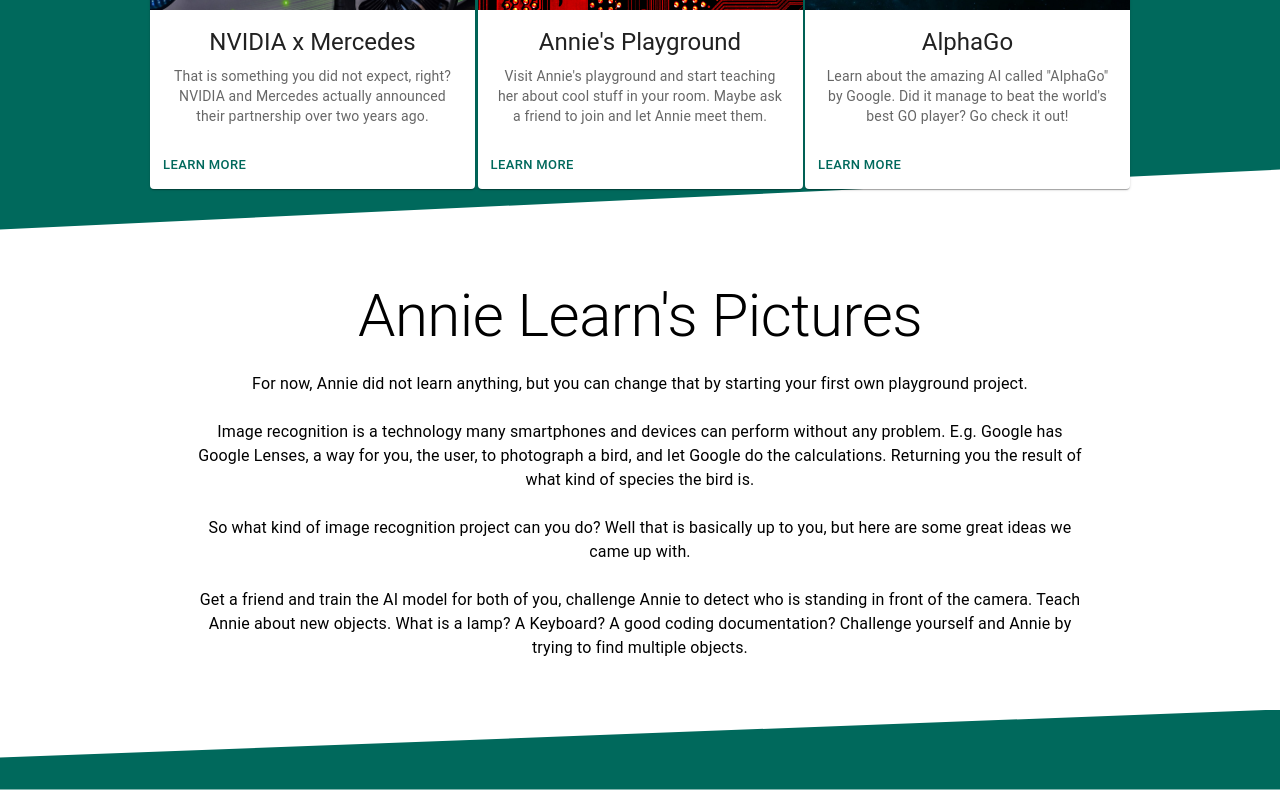
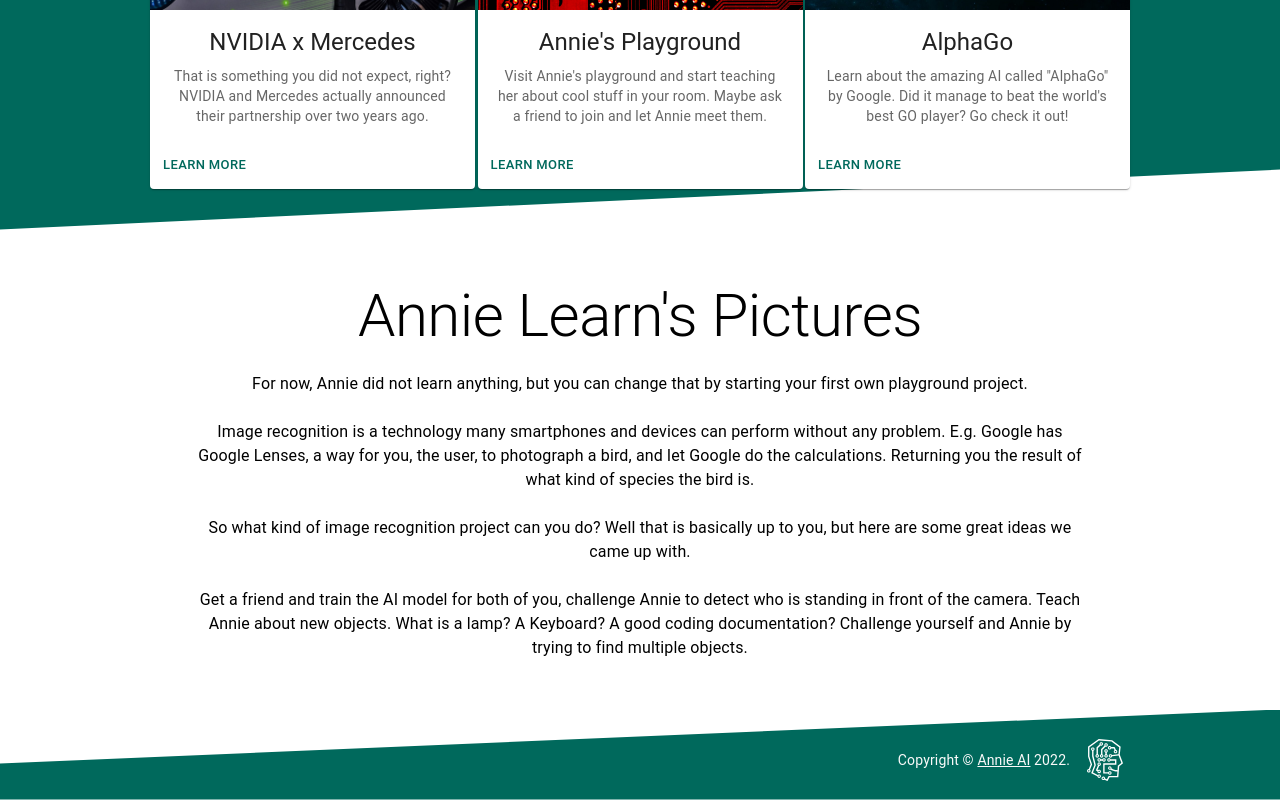
Before and after one commit to justTil/xu-web-ai-project-22, a Next.js app: page / in a window 1280 px wide. Shown: the part 903-1703 px from the top of the page. Built offline with nearby package versions, Linux system fonts and the light colour scheme; no server answers.

Commit message:
add about page and fxes

```diff
--- a/pages/index.js
+++ b/pages/index.js
@@ -2,7 +2,6 @@
 import Footer from "../src/components/footer";
 import Header from "../src/components/header";
 import Middle from "../src/components/middle";
-import MediaCard from "../src/components/MediaCard";
 
 export default function Home() {
   return (
--- /dev/null
+++ b/src/components/Copyright.js
@@ -0,0 +1,19 @@
+import { Link, Typography } from "@mui/material";
+
+export default function Copyright(props) {
+  return (
+    <Typography
+      variant="body2"
+      color="text.secondary"
+      align="center"
+      {...props}
+    >
+      {"Copyright © "}
+      <Link color="inherit" href="https://www.annieai.ml/">
+        Annie AI
+      </Link>{" "}
+      {new Date().getFullYear()}
+      {"."}
+    </Typography>
+  );
+}
--- a/src/components/footer.js
+++ b/src/components/footer.js
@@ -1,4 +1,6 @@
-import { Box, Typography } from "@mui/material";
+import { Box } from "@mui/material";
+import Image from "next/image";
+import Copyright from "./Copyright";
 
 export default function Footer() {
   return (
@@ -8,15 +10,24 @@
         background: "#00695c",
         width: "100%",
         height: "10vh",
+        padding: "50px 150px 40px",
         textAlign: "center",
         color: "#fafafa",
         display: "flex",
-        flexDirection: "column",
+        flexDirection: "row",
         alignItems: "center",
-        justifyContent: "center",
+        justifyContent: "flex-end",
+        marginTop: "auto"
       }}
     >
-
+      <Copyright color="#fafafa" style={{ marginRight: "10px"}} />
+      <Image
+        src="/assets/logo.svg"
+        alt="Logo"
+        height={50}
+        width={50}
+        href="/"
+      />
     </Box>
   );
 }
```
Also changed, not shown: pages/about.js (added, +24 -0 lines), pages/login.js (+1 -18 lines), 1 other file (tests, documents, lock files or other folders).
